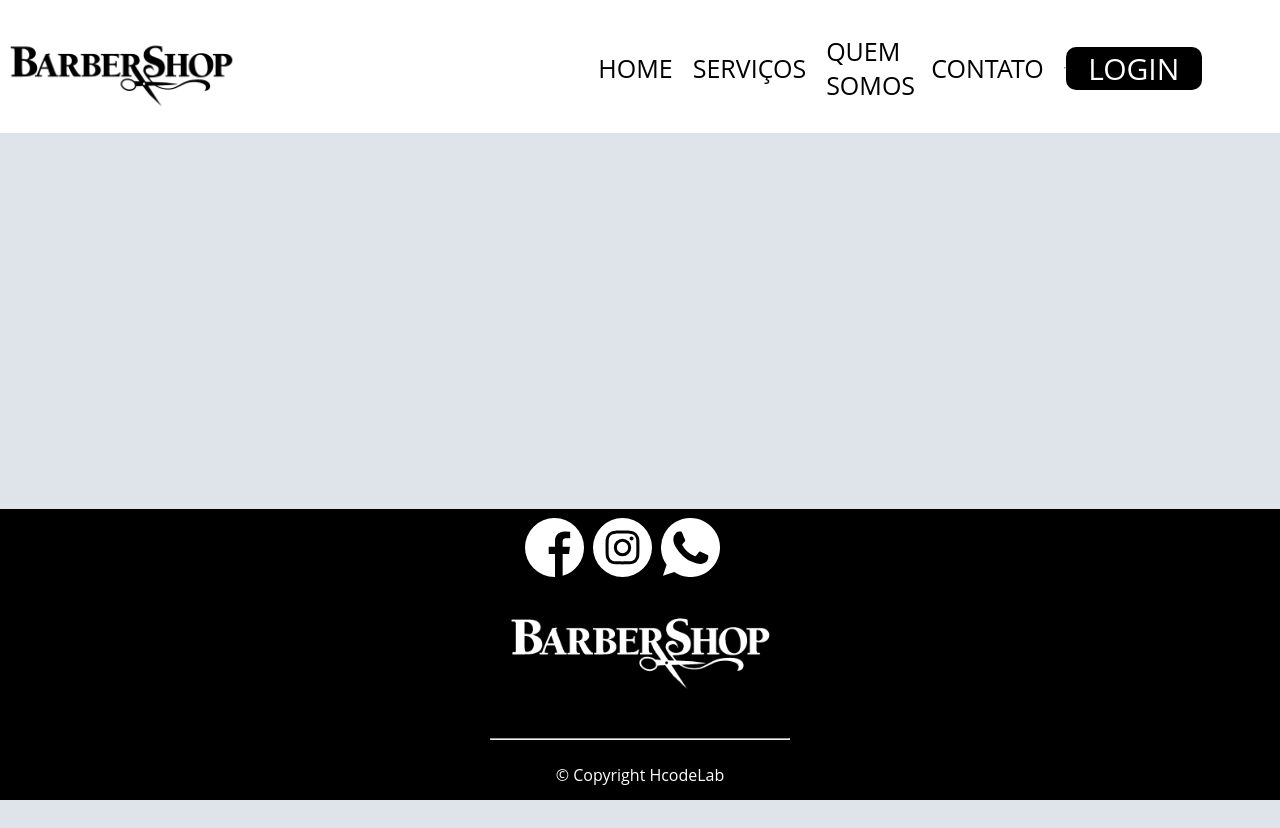
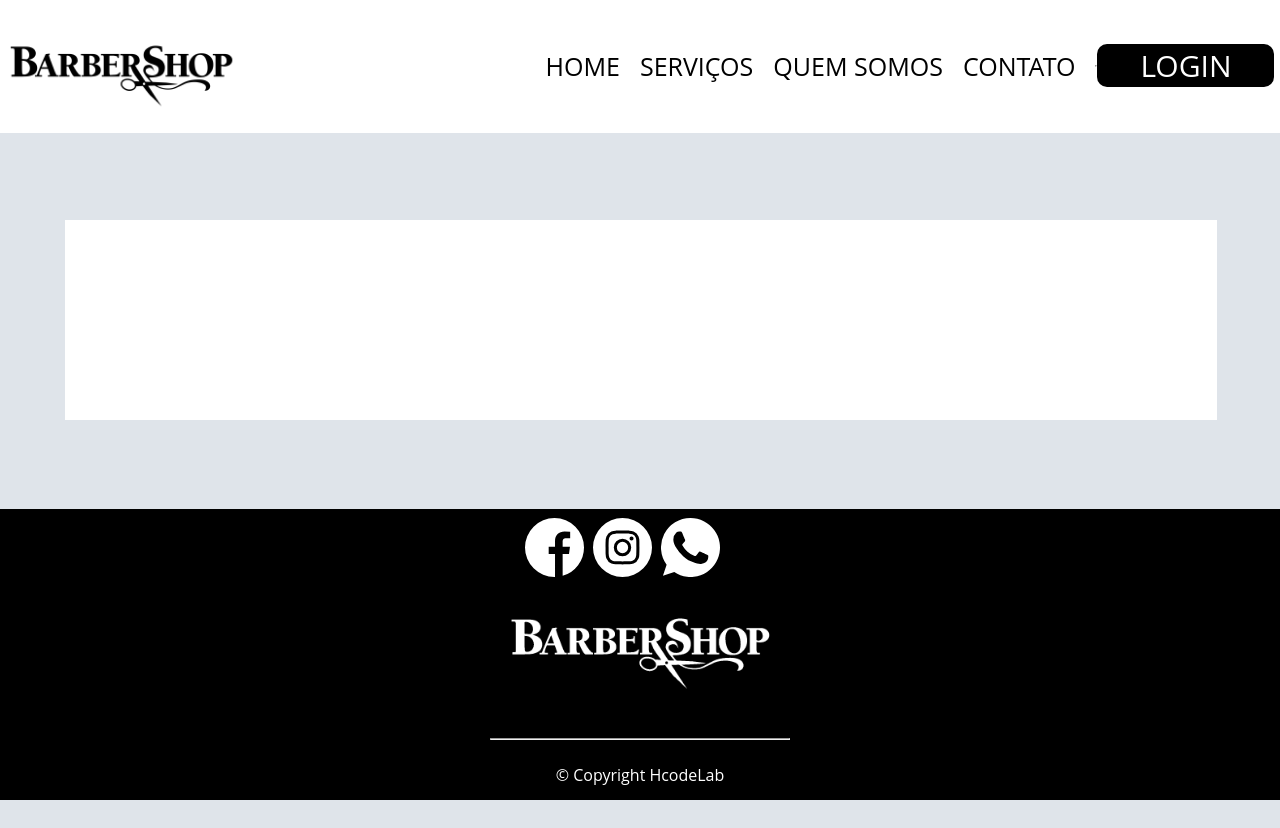
Before and after one commit to Marcus234/barbershop.github.io, a website: page index.html in a window 1280 px wide. Drawn offline with Linux system fonts and the light colour scheme.

Commit message:
ajustes no header

```diff
--- a/assets/sass/default.scss
+++ b/assets/sass/default.scss
@@ -18,4 +18,11 @@ body {
     body {
         background-color: var(--gray-1);
     }
+    #main {
+        background-color: var(--white);
+        align-self: center;
+        position: absolute;
+        margin: auto 65px;
+        width: 90%;
+    }
 }
--- a/assets/sass/header.scss
+++ b/assets/sass/header.scss
@@ -272,9 +272,10 @@
             top: -50px;
         }
         #menu {
-            top: -230px;
+            width: 100%;
+            top: -220px;
             position: relative;
-            left: 410px;
+            left: -70px;
             nav {
                 ul {
                     position: relative;
@@ -287,9 +288,6 @@
                             font-size: 25px;
                         }
                     }
-                    .quem {
-                        margin-right: -45px;
-                    }
                 }
                 button {
                     top: 0;
@@ -298,12 +296,9 @@
                 }
             }
             &.logged {
+                top: -250px;
+                left: -160px;
                 nav {
-                    ul {
-                        .quem {
-                            margin-right: 0;
-                        }
-                    }
                     .divider {
                         display: flex;
                         height: 80px;
@@ -335,17 +330,14 @@
             height: 385px;
         }
         #menu {
-            top: -390px;
-            margin-left: 200px;
+            top: -370px;
             nav {
                 ul {
+                    left: 490px;
                     li {
                         a {
                             font-size: 35px;
                         }
-                    }
-                    .quem {
-                        margin-right: -60px;
                     }
                 }
                 button {
@@ -357,9 +349,9 @@
                 }
             }
             &.logged {
+                top: -390px;
                 nav {
                     position: relative;
-                    left: 200px;
                     ul {
                         .quem {
                             margin-right: -5px;
--- a/assets/sass/home.scss
+++ b/assets/sass/home.scss
@@ -1,2 +1,6 @@
-header {
+#main {
+    height: 200px;
+    align-self: center;
+    top: -160px;
+    bottom: 0;
 }
--- a/index.html
+++ b/index.html
@@ -88,7 +88,7 @@
 
     </header>
 
-    <main></main>
+    <main id="main" id="home"></main>
 
     <footer id="footer">
 
```
Also changed, not shown: assets/css/main.css, 1 other file.
